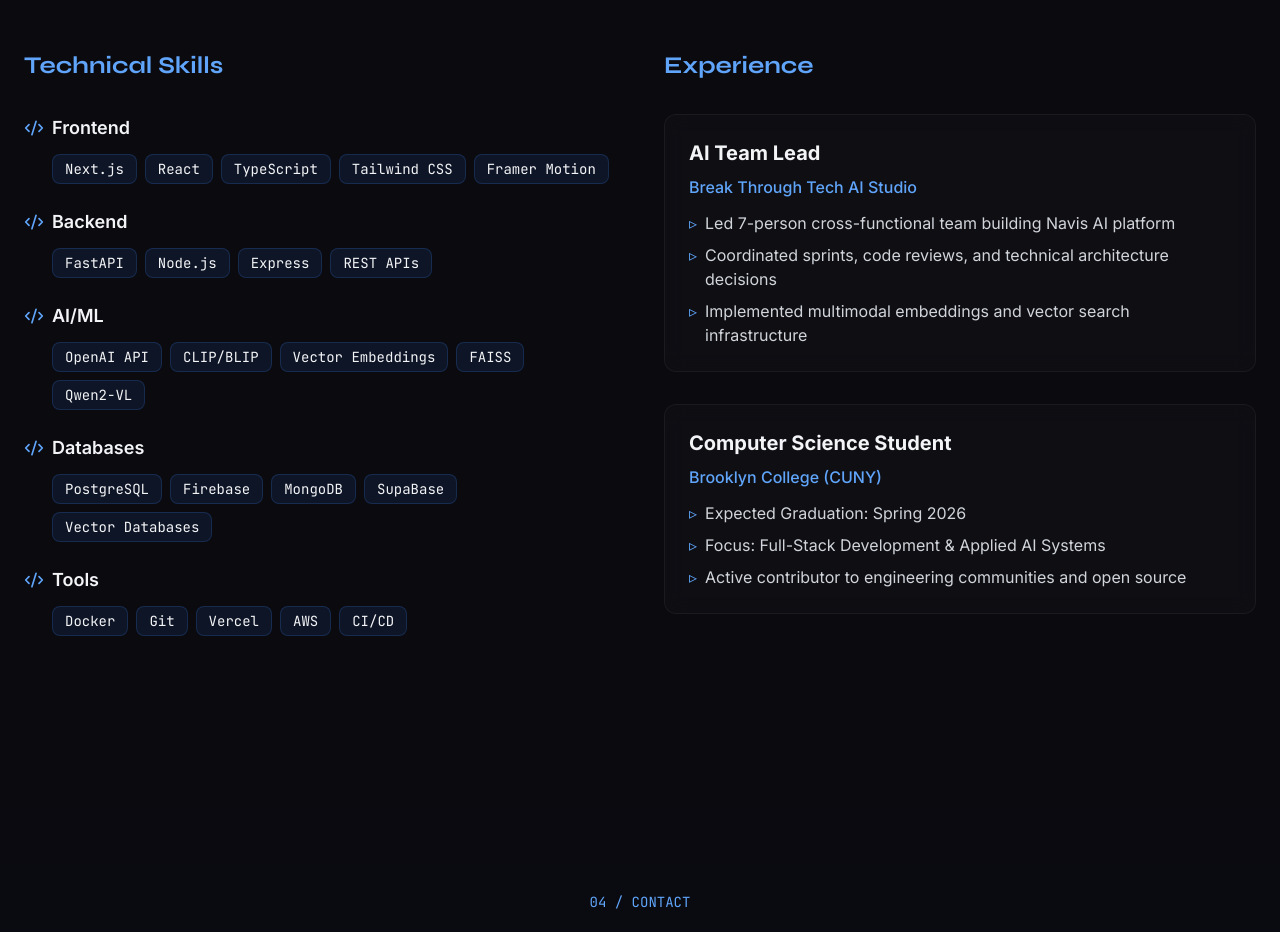
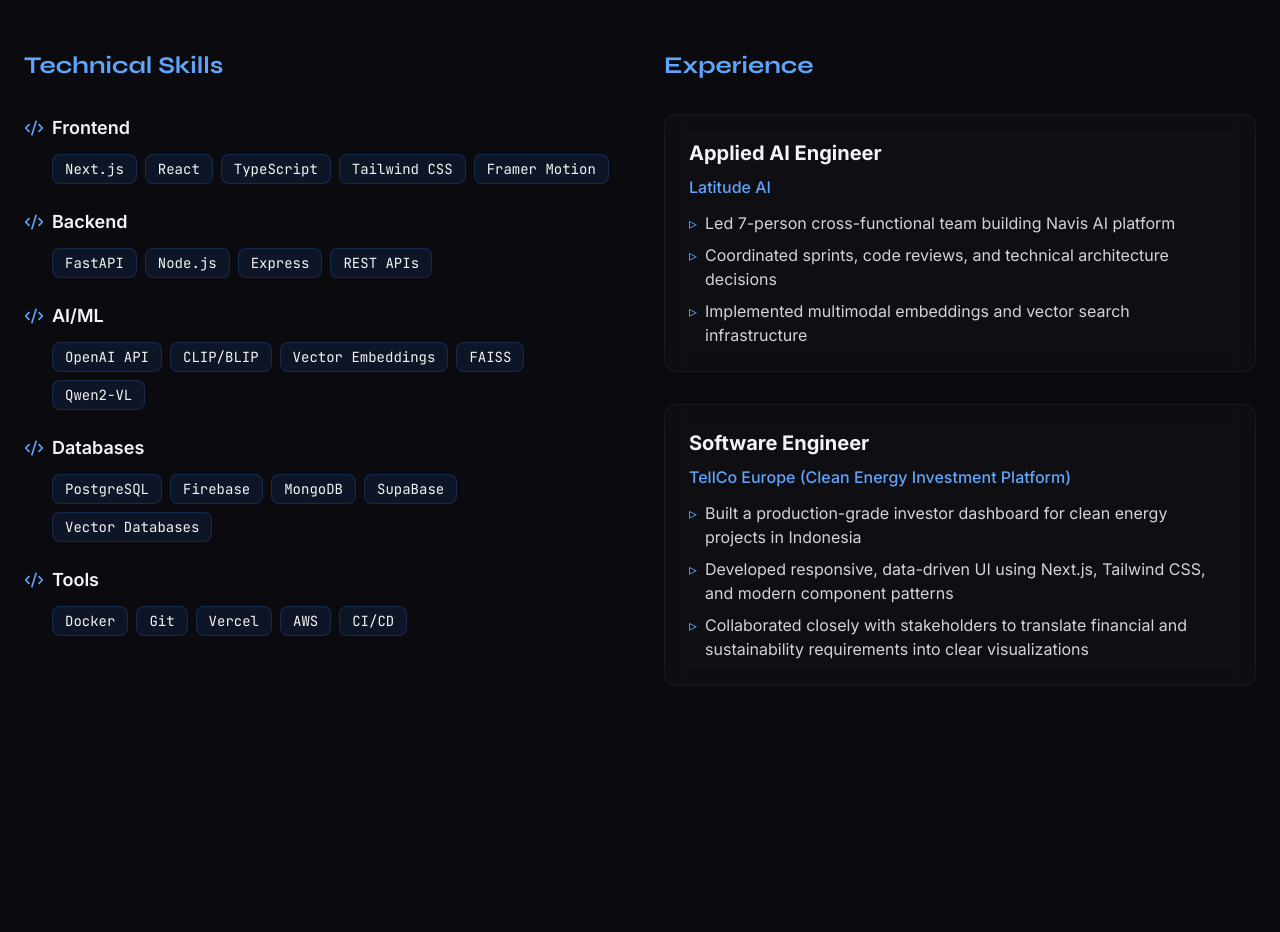
Before and after one commit to huscse/hk-portfolio, a Next.js app: page / in a window 1280 px wide. Shown: the part 3460-4392 px from the top of the page. Built offline with nearby package versions, Linux system fonts and the light colour scheme.

Commit message:
add experience

```diff
--- a/app/page.tsx
+++ b/app/page.tsx
@@ -572,10 +572,10 @@
               </h3>
               <div className="space-y-8">
                 <div className="glass-effect p-6 rounded-xl border-l-4 border-blue-500">
-                  <h4 className="font-bold text-xl mb-2">AI Team Lead</h4>
-                  <p className="text-blue-400 mb-3 font-medium">
-                    Break Through Tech AI Studio
-                  </p>
+                  <h4 className="font-bold text-xl mb-2">
+                    Applied AI Engineer
+                  </h4>
+                  <p className="text-blue-400 mb-3 font-medium">Latitude AI</p>
                   <ul className="space-y-2 text-gray-300">
                     <li className="flex items-start">
                       <span className="text-blue-400 mr-2">▹</span>
@@ -596,25 +596,26 @@
                 </div>
 
                 <div className="glass-effect p-6 rounded-xl">
-                  <h4 className="font-bold text-xl mb-2">
-                    Computer Science Student
-                  </h4>
+                  <h4 className="font-bold text-xl mb-2">Software Engineer</h4>
                   <p className="text-blue-400 mb-3 font-medium">
-                    Brooklyn College (CUNY)
+                    TellCo Europe (Clean Energy Investment Platform)
                   </p>
                   <ul className="space-y-2 text-gray-300">
                     <li className="flex items-start">
                       <span className="text-blue-400 mr-2">▹</span>
-                      Expected Graduation: Spring 2026
+                      Built a production-grade investor dashboard for clean
+                      energy projects in Indonesia
                     </li>
                     <li className="flex items-start">
                       <span className="text-blue-400 mr-2">▹</span>
-                      Focus: Full-Stack Development & Applied AI Systems
+                      Developed responsive, data-driven UI using Next.js,
+                      Tailwind CSS, and modern component patterns
                     </li>
                     <li className="flex items-start">
                       <span className="text-blue-400 mr-2">▹</span>
-                      Active contributor to engineering communities and open
-                      source
+                      Collaborated closely with stakeholders to translate
+                      financial and sustainability requirements into clear
+                      visualizations
                     </li>
                   </ul>
                 </div>
```
Also changed, not shown: 1 other file (tests, documents, lock files or other folders).
